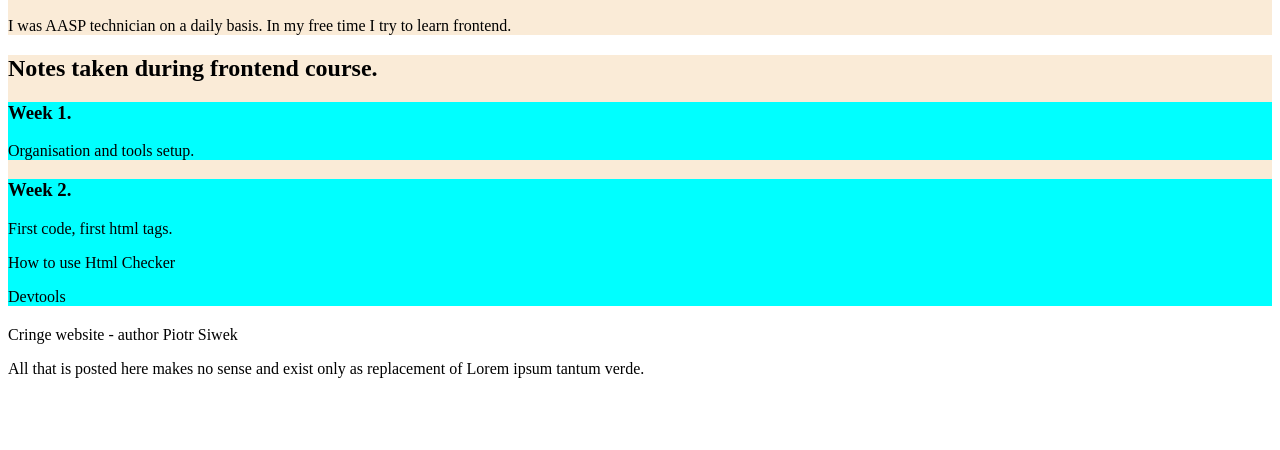
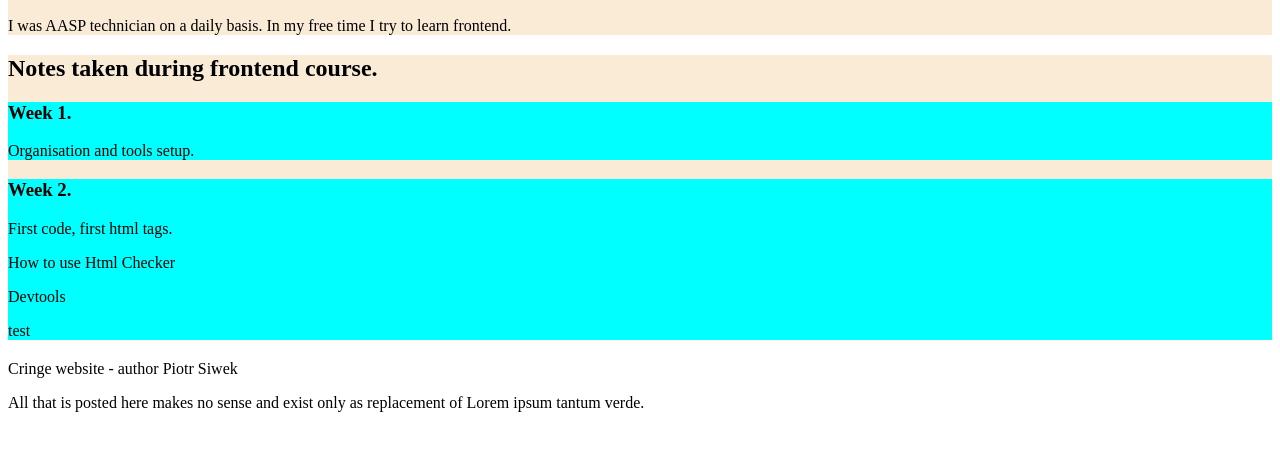
Before and after one commit to piotrsiwek/CoTenFrontendCourse-homepage, a plain HTML site: page index.html in a window 1280 px wide. Shown: the part 110-560 px from the top of the page. Drawn offline with Linux system fonts and the light colour scheme.

Commit message:
added test paragraph

```diff
--- a/index.html
+++ b/index.html
@@ -29,6 +29,7 @@
 				<p>First code, first html tags.</p>
 				<p>How to use Html Checker</p>
 				<p>Devtools</p>
+				<P>test</P>
 			</article>
 		</section>
 		<footer>
```
